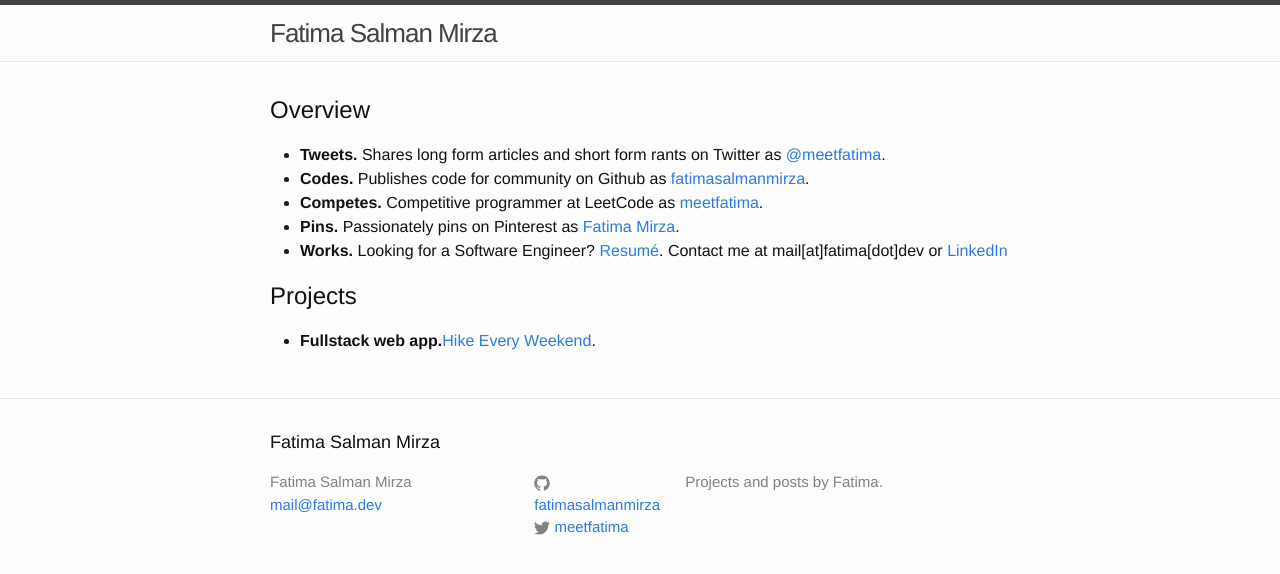
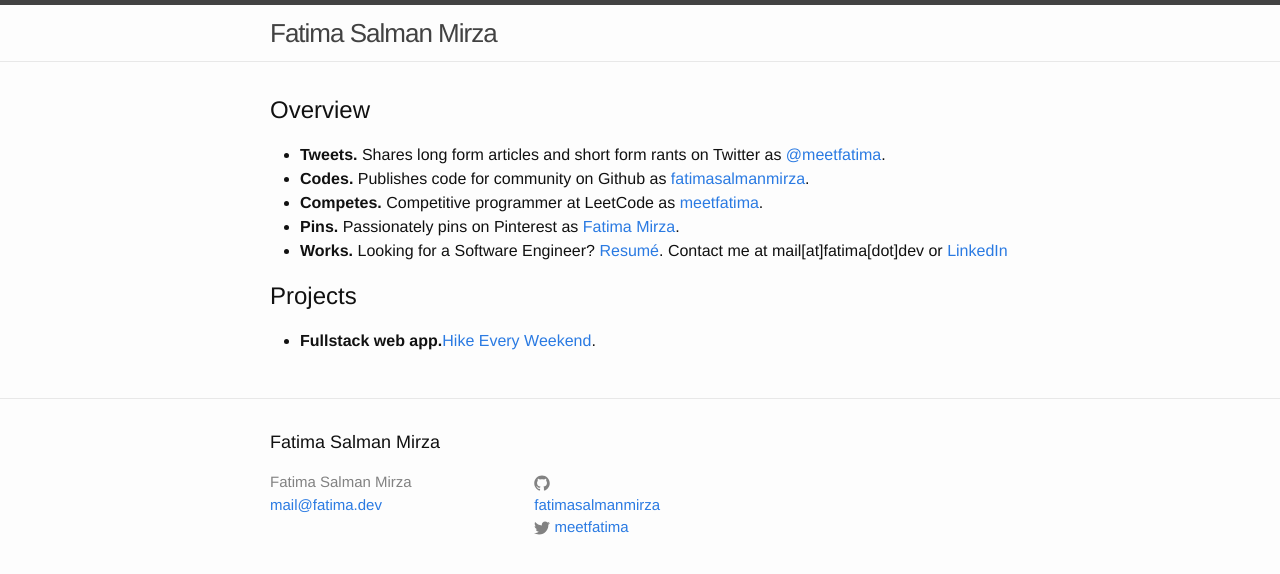
Before and after one commit to fatimasalmanmirza/fatimasalmanmirza.github.io, a Jekyll site: the page built from index.html, in a window 1280 px wide. Shown: the top 574 px of the page. Built offline with Jekyll 4.4.1, drawn with Linux system fonts in a browser that asks for light colours.

Commit message:
Update _config.yml

```diff
--- a/_config.yml
+++ b/_config.yml
@@ -3,7 +3,7 @@
 title: Fatima Salman Mirza
 email: mail@fatima.dev
 description: > # this means to ignore newlines until "baseurl:"
-  Projects and posts by Fatima.
+
 baseurl: "" # the subpath of your site, e.g. /blog/
 
 url: "http://fatimasalmanmirza.github.io" # the base hostname & protocol for your site
```
